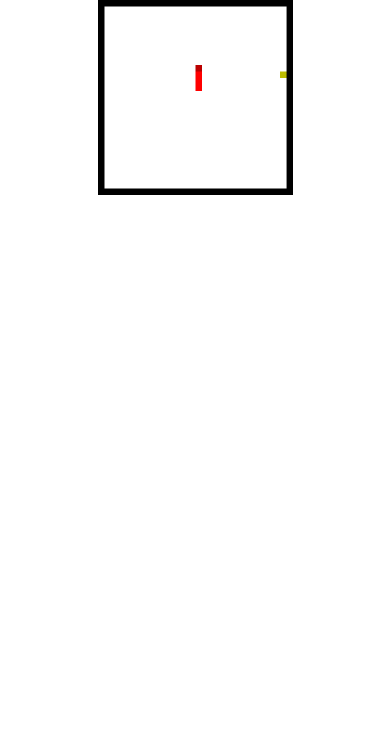
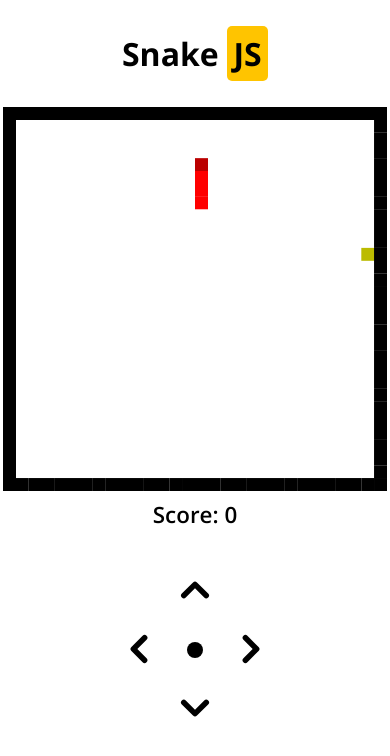
Before and after one commit to DantchoLV9/TheSnake-Game-JS-V2, a plain HTML site: page index.html in a window 390 px wide. Drawn offline with nearby package versions, Linux system fonts and the light colour scheme.

Commit message:
Added score functionality & mobile controls

```diff
--- a/js/canvas.js
+++ b/gameJs/canvas.js
@@ -22,6 +22,13 @@ function setUpGridBorders() {
 }
 
 function draw() {
+	// Clear the canvas before redrawing
+	ctx.clearRect(
+		tileSize,
+		tileSize,
+		tileSize * gridSize - 1,
+		tileSize * gridSize - 1
+	);
 	gridData.forEach((row, xi) => {
 		row.forEach((tile, yi) => {
 			if (tile.toString().startsWith(4)) {
--- a/js/food.js
+++ b/gameJs/food.js
@@ -12,4 +12,10 @@ function generateFood() {
 function eatFood() {
 	foodExists = false;
 	shouldGrow = true;
+	score += scorePerFood;
+	if (timer > maxSpeed) {
+		timer =
+			timer -
+			minSpeed / (minSpeed / maxSpeed) / (speedLimitScore / scorePerFood);
+	}
 }
--- /dev/null
+++ b/gameJs/game.js
@@ -0,0 +1,107 @@
+const gameCanvas = document.querySelector("#game-canvas");
+const scoreSpan = document.querySelector("#score-span");
+const ctx = gameCanvas.getContext("2d");
+const gridSize = 30;
+const minSpeed = 500;
+const maxSpeed = 125;
+const scorePerFood = 100;
+const speedLimitScore = 5000;
+const tileTypes = [
+	{
+		// Empty Tile
+		id: 0,
+		color: "#fff",
+	},
+	{
+		// Border Tile
+		id: 1,
+		color: "#000",
+	},
+	{
+		// Food Tile
+		id: 2,
+		color: "#bb0",
+	},
+	{
+		// Head Tile
+		id: 3,
+		color: "#b00",
+	},
+	{
+		// Body Tile
+		id: 4,
+		color: "#f00",
+	},
+];
+let tileSize;
+let gridData = [];
+// 0 = Up, 1 = Right, 2 = Down, 3 = Left
+let direction = 0;
+let foodExists = false;
+let gameTimer;
+let alive = true;
+let shouldGrow = false;
+let score = 0;
+let timer = 500;
+let inputLocked = false;
+
+document.addEventListener("keydown", (e) => {
+	processUserInput(e);
+});
+
+function setUpGrid() {
+	for (let i = 0; i < gridSize; i++) {
+		gridData[i] = [];
+		for (let j = 0; j < gridSize; j++) {
+			gridData[i][j] = 0;
+		}
+	}
+	setUpGridBorders();
+	setUpSnake();
+	generateFood();
+}
+
+function processUserInput(e) {
+	if (!inputLocked) {
+		if (e.code === "KeyW" || e.code === "ArrowUp") {
+			if (direction !== 2) {
+				direction = 0;
+				inputLocked = true;
+			}
+		}
+		if (e.code === "KeyD" || e.code === "ArrowRight") {
+			if (direction !== 3) {
+				direction = 1;
+				inputLocked = true;
+			}
+		}
+		if (e.code === "KeyS" || e.code === "ArrowDown") {
+			if (direction !== 0) {
+				direction = 2;
+				inputLocked = true;
+			}
+		}
+		if (e.code === "KeyA" || e.code === "ArrowLeft") {
+			if (direction !== 1) {
+				direction = 3;
+				inputLocked = true;
+			}
+		}
+	}
+}
+
+function render() {
+	if (document.hasFocus() && alive) {
+		generateFood();
+		moveSnake();
+		draw();
+		inputLocked = false;
+	}
+	updateScore();
+	setTimeout(render, timer);
+}
+
+setUpCanvas();
+setUpGrid();
+draw();
+render();
--- a/index.html
+++ b/index.html
@@ -4,16 +4,39 @@
         <meta charset="UTF-8">
         <meta http-equiv="X-UA-Compatible" content="IE=edge">
         <meta name="viewport" content="width=device-width, initial-scale=1.0">
-        <title>The Snake Game - JS Version 2</title>
+        <title>Snake JS</title>
+        <link rel="preconnect" href="https://fonts.googleapis.com">
+        <link rel="preconnect" href="https://fonts.gstatic.com" crossorigin>
+        <link href="https://fonts.googleapis.com/css2?family=Open+Sans:wght@600;700&display=swap" rel="stylesheet">
         <link rel="stylesheet" href="style.css">
     </head>
     <body>
+        <h1 class="heading">Snake <span>JS</span></h1>
         <div class="canvas-wrapper">
-            <canvas id="game-canvas"></canvas>
+            <canvas id="game-canvas" width="1000" height="1000"></canvas>
         </div>
-        <script src="js/canvas.js"></script>
-        <script src="js/snake.js"></script>
-        <script src="js/food.js"></script>
-        <script src="js/game.js"></script>
+        <div class="score-wrapper">
+            <p>Score: <span id="score-span"></span></p>
+        </div>
+        <div class="mobile-controls">
+            <button class="up-button" aria-label="control up">
+                <svg class="control-icon" fill="currentColor" viewBox="0 0 20 20" xmlns="http://www.w3.org/2000/svg"><path fill-rule="evenodd" d="M14.707 12.707a1 1 0 01-1.414 0L10 9.414l-3.293 3.293a1 1 0 01-1.414-1.414l4-4a1 1 0 011.414 0l4 4a1 1 0 010 1.414z" clip-rule="evenodd"></path></svg>
+            </button>
+            <button class="right-button" aria-label="control right">
+                <svg class="control-icon" fill="currentColor" viewBox="0 0 20 20" xmlns="http://www.w3.org/2000/svg"><path fill-rule="evenodd" d="M7.293 14.707a1 1 0 010-1.414L10.586 10 7.293 6.707a1 1 0 011.414-1.414l4 4a1 1 0 010 1.414l-4 4a1 1 0 01-1.414 0z" clip-rule="evenodd"></path></svg>
+            </button>
+            <div class="middle-circle"></div>
+            <button class="down-button" aria-label="control down">
+                <svg class="control-icon" fill="currentColor" viewBox="0 0 20 20" xmlns="http://www.w3.org/2000/svg"><path fill-rule="evenodd" d="M5.293 7.293a1 1 0 011.414 0L10 10.586l3.293-3.293a1 1 0 111.414 1.414l-4 4a1 1 0 01-1.414 0l-4-4a1 1 0 010-1.414z" clip-rule="evenodd"></path></svg>
+            </button>
+            <button class="left-button" aria-label="control left">
+                <svg class="control-icon" fill="currentColor" viewBox="0 0 20 20" xmlns="http://www.w3.org/2000/svg"><path fill-rule="evenodd" d="M12.707 5.293a1 1 0 010 1.414L9.414 10l3.293 3.293a1 1 0 01-1.414 1.414l-4-4a1 1 0 010-1.414l4-4a1 1 0 011.414 0z" clip-rule="evenodd"></path></svg>
+            </button>
+        </div>
+        <script src="main.js"></script>
+        <script src="gameJs/canvas.js"></script>
+        <script src="gameJs/snake.js"></script>
+        <script src="gameJs/food.js"></script>
+        <script src="gameJs/game.js"></script>
     </body>
 </html>
--- a/js/game.js
+++ /dev/null
@@ -1,85 +0,0 @@
-const gameCanvas = document.querySelector("#game-canvas");
-const ctx = gameCanvas.getContext("2d");
-const gridSize = 30;
-const tileTypes = [
-	{
-		// Empty Tile
-		id: 0,
-		color: "#fff",
-	},
-	{
-		// Border Tile
-		id: 1,
-		color: "#000",
-	},
-	{
-		// Food Tile
-		id: 2,
-		color: "#bb0",
-	},
-	{
-		// Head Tile
-		id: 3,
-		color: "#b00",
-	},
-	{
-		// Body Tile
-		id: 4,
-		color: "#f00",
-	},
-];
-let tileSize;
-let gridData = [];
-// 0 = Up, 1 = Right, 2 = Down, 3 = Left
-let direction = 0;
-let foodExists = false;
-let gameTimer;
-let alive = true;
-let shouldGrow = false;
-
-function setUpGrid() {
-	for (let i = 0; i < gridSize; i++) {
-		gridData[i] = [];
-		for (let j = 0; j < gridSize; j++) {
-			gridData[i][j] = 0;
-		}
-	}
-	setUpGridBorders();
-	setUpSnake();
-	generateFood();
-}
-
-document.addEventListener("keydown", (e) => {
-	if (e.code === "KeyW" || e.code === "ArrowUp") {
-		if (direction !== 2) {
-			direction = 0;
-		}
-	}
-	if (e.code === "KeyD" || e.code === "ArrowRight") {
-		if (direction !== 3) {
-			direction = 1;
-		}
-	}
-	if (e.code === "KeyS" || e.code === "ArrowDown") {
-		if (direction !== 0) {
-			direction = 2;
-		}
-	}
-	if (e.code === "KeyA" || e.code === "ArrowLeft") {
-		if (direction !== 1) {
-			direction = 3;
-		}
-	}
-});
-
-gameTimer = window.setInterval(() => {
-	if (document.hasFocus() && alive) {
-		generateFood();
-		moveSnake();
-		draw();
-	}
-}, 1000);
-
-setUpCanvas();
-setUpGrid();
-draw();
--- /dev/null
+++ b/main.js
@@ -0,0 +1,28 @@
+const upButton = document.querySelector(".up-button");
+const rightButton = document.querySelector(".right-button");
+const downButton = document.querySelector(".down-button");
+const leftButton = document.querySelector(".left-button");
+
+upButton.addEventListener("click", (e) => {
+	e.code = "ArrowUp";
+	processUserInput(e);
+});
+
+rightButton.addEventListener("click", (e) => {
+	e.code = "ArrowRight";
+	processUserInput(e);
+});
+
+downButton.addEventListener("click", (e) => {
+	e.code = "ArrowDown";
+	processUserInput(e);
+});
+
+leftButton.addEventListener("click", (e) => {
+	e.code = "ArrowLeft";
+	processUserInput(e);
+});
+
+function updateScore() {
+	scoreSpan.innerHTML = score;
+}
--- a/style.css
+++ b/style.css
@@ -4,14 +4,106 @@
 	box-sizing: border-box;
 }
 
+body {
+	display: flex;
+	justify-content: center;
+	align-items: center;
+	flex-direction: column;
+	min-height: 100vh;
+	font-family: "Open Sans", sans-serif;
+}
+
+.heading {
+	font-weight: 700;
+}
+
+.heading span {
+	padding: 0.4rem;
+	border-radius: 5px;
+	background: rgb(255, 196, 0);
+}
+
 .canvas-wrapper {
-	width: 100%;
+	width: auto;
 	display: flex;
 	align-items: center;
 	justify-content: center;
+	margin: 2rem;
 }
 
 #game-canvas {
-	width: 50%;
+	max-width: 100%;
+	max-height: 75vh;
 	aspect-ratio: 1;
 }
+
+.score-wrapper p {
+	font-weight: 600;
+	font-size: 1.4rem;
+}
+
+.mobile-controls {
+	margin-block: 2rem;
+	display: none;
+	grid-template-areas:
+		". up-button ."
+		"left-button middle-circle right-button"
+		". down-button .";
+	justify-items: center;
+	align-items: center;
+}
+
+.mobile-controls button {
+	background: none;
+	border: none;
+	cursor: pointer;
+	border-radius: 50%;
+}
+
+.mobile-controls button:hover {
+	background: rgb(223, 223, 223);
+}
+
+.control-icon {
+	width: 3.5rem;
+	height: 3.5rem;
+}
+
+.up-button {
+	grid-area: up-button;
+}
+
+.right-button {
+	grid-area: right-button;
+}
+
+.down-button {
+	grid-area: down-button;
+}
+
+.left-button {
+	grid-area: left-button;
+}
+
+.middle-circle {
+	grid-area: middle-circle;
+	width: 1rem;
+	height: 1rem;
+	background: black;
+	border-radius: 50%;
+}
+
+@media (max-width: 780px) {
+	body {
+		justify-content: start;
+		padding-top: 2rem;
+	}
+	.canvas-wrapper {
+		margin: 0.2rem;
+		margin-top: 2rem;
+		margin-bottom: 0.5rem;
+	}
+	.mobile-controls {
+		display: grid;
+	}
+}
```
Also changed, not shown: gameJs/snake.js (renamed from js/snake.js).
